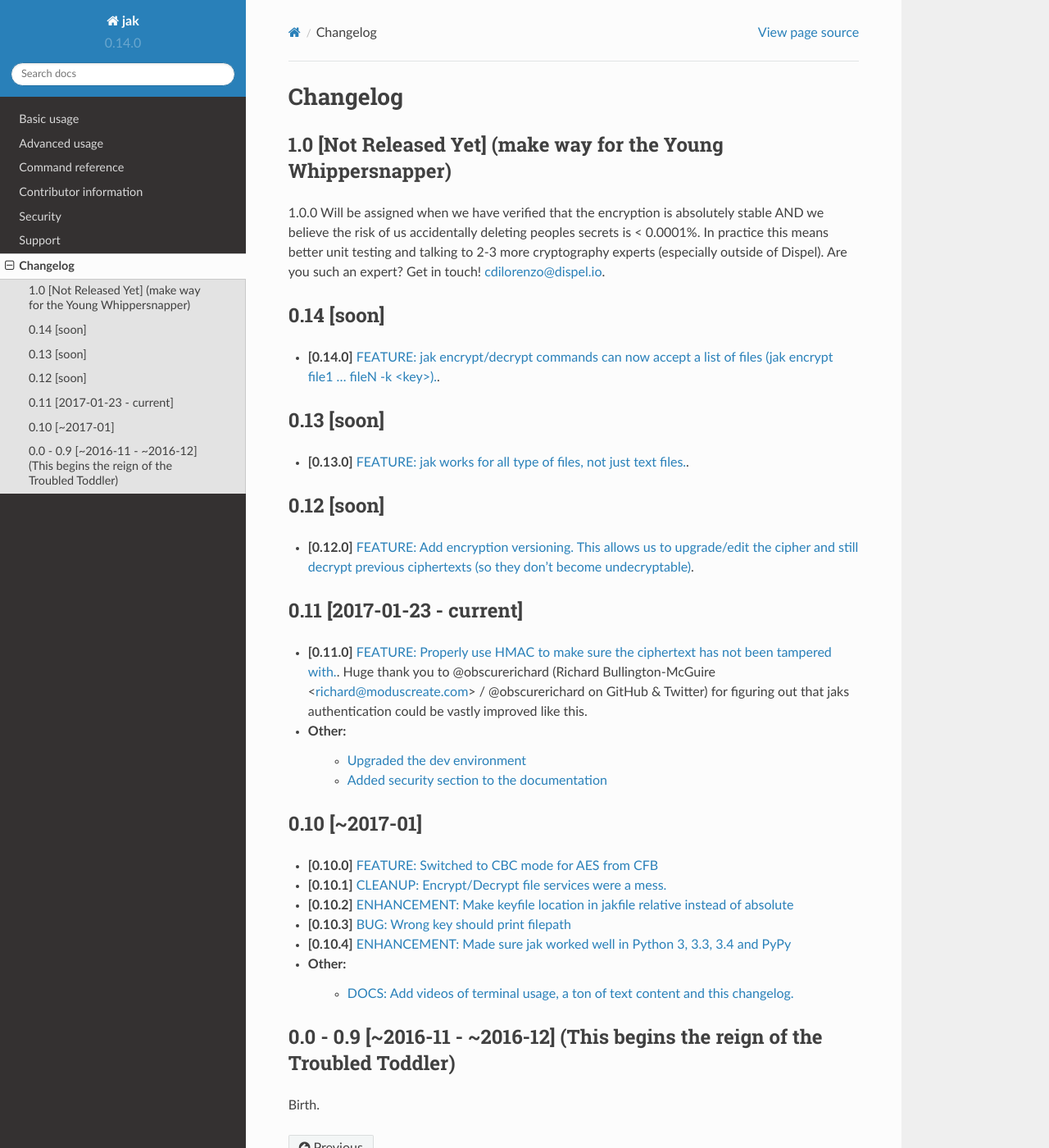
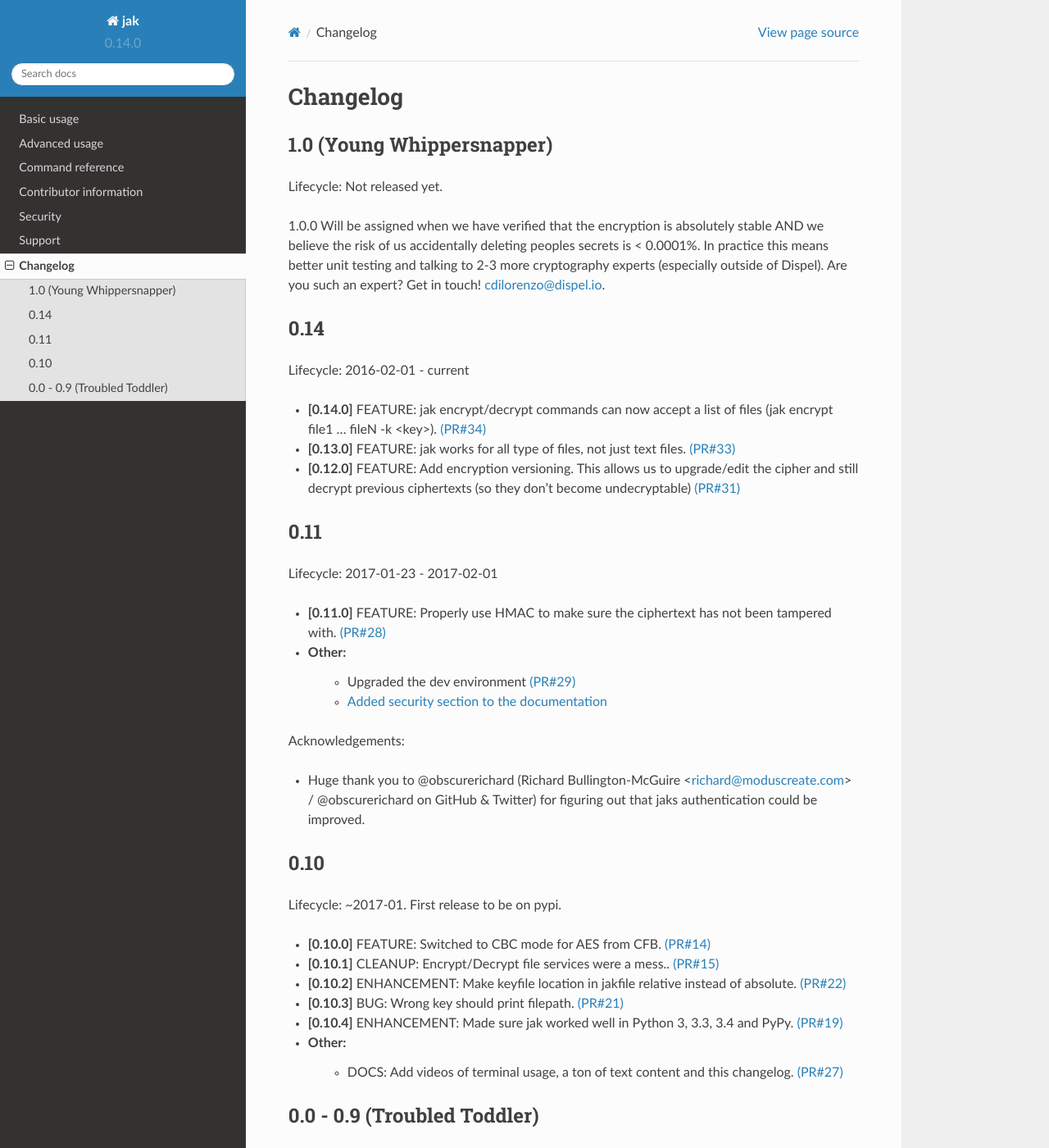
Before and after one commit to dispel/jak, a Sphinx documentation site: the page built from docs/changelog.rst, in a window 1280 px wide and 1400 px high. Shown: the whole window at 82% size. Built offline with Sphinx 7.4.7 and the Read the Docs theme 2.0.0, drawn with Linux system fonts in a browser that asks for light colours; nearby versions of some CDN libraries; library files that are not in the unit come from our copies; some of the changed text lies outside the part shown.

Commit message:
clean up the changelog.

```diff
--- a/docs/changelog.rst
+++ b/docs/changelog.rst
@@ -4,55 +4,59 @@
 Changelog
 =========
 
-1.0 [Not Released Yet] (make way for the Young Whippersnapper)
---------------------------------------------------------------
+
+1.0 (Young Whippersnapper)
+--------------------------
+
+Lifecycle: Not released yet.
 
 1.0.0 Will be assigned when we have verified that the encryption is absolutely stable AND
 we believe the risk of us accidentally deleting peoples secrets is < 0.0001%. In practice this means better unit testing and talking to 2-3 more cryptography experts (especially outside of Dispel). Are you such an expert? Get in touch! cdilorenzo@dispel.io.
 
 
-0.14 [soon]
------------
+0.14
+----
 
-* **[0.14.0]** `FEATURE: jak encrypt/decrypt commands can now accept a list of files (jak encrypt file1 ... fileN -k <key>). <https://github.com/dispel/jak/pull/34>`_.
+Lifecycle: 2016-02-01 - current
+
+* **[0.14.0]** FEATURE: jak encrypt/decrypt commands can now accept a list of files (jak encrypt file1 ... fileN -k <key>). `(PR#34) <https://github.com/dispel/jak/pull/34>`_
+* **[0.13.0]** FEATURE: jak works for all type of files, not just text files. `(PR#33) <https://github.com/dispel/jak/pull/33>`_
+* **[0.12.0]** FEATURE: Add encryption versioning. This allows us to upgrade/edit the cipher and still decrypt previous ciphertexts (so they don't become undecryptable) `(PR#31) <https://github.com/dispel/jak/pull/31>`_
 
 
+0.11
+----
 
-0.13 [soon]
------------
+Lifecycle: 2017-01-23 - 2017-02-01
 
-* **[0.13.0]** `FEATURE: jak works for all type of files, not just text files. <https://github.com/dispel/jak/pull/33>`_.
+* **[0.11.0]** FEATURE: Properly use HMAC to make sure the ciphertext has not been tampered with. `(PR#28) <https://github.com/dispel/jak/pull/28>`_
+
+* Other:
+   * Upgraded the dev environment `(PR#29) <https://github.com/dispel/jak/pull/29>`_
+   * :ref:`Added security section to the documentation <security>`
+
+Acknowledgements:
+
+* Huge thank you to @obscurerichard (Richard Bullington-McGuire <richard@moduscreate.com> / @obscurerichard on GitHub & Twitter) for figuring out that jaks authentication could be improved.
 
 
-0.12 [soon]
------------
+0.10
+----
 
-* **[0.12.0]** `FEATURE: Add encryption versioning. This allows us to upgrade/edit the cipher and still decrypt previous ciphertexts (so they don't become undecryptable) <https://github.com/dispel/jak/pull/31>`_.
+Lifecycle: ~2017-01. First release to be on pypi.
+
+* **[0.10.0]** FEATURE: Switched to CBC mode for AES from CFB. `(PR#14) <https://github.com/dispel/jak/pull/14>`_
+* **[0.10.1]** CLEANUP: Encrypt/Decrypt file services were a mess.. `(PR#15) <https://github.com/dispel/jak/pull/15>`_
+* **[0.10.2]** ENHANCEMENT: Make keyfile location in jakfile relative instead of absolute. `(PR#22) <https://github.com/dispel/jak/pull/22>`_
+* **[0.10.3]** BUG: Wrong key should print filepath. `(PR#21) <https://github.com/dispel/jak/pull/21>`_
+* **[0.10.4]** ENHANCEMENT: Made sure jak worked well in Python 3, 3.3, 3.4 and PyPy. `(PR#19) <https://github.com/dispel/jak/pull/19>`_
+* Other:
+   * DOCS: Add videos of terminal usage, a ton of text content and this changelog. `(PR#27) <https://github.com/dispel/jak/pull/27>`_
 
 
-0.11 [2017-01-23 - current]
----------------------------
+0.0 - 0.9 (Troubled Toddler)
+----------------------------
 
-* **[0.11.0]** `FEATURE: Properly use HMAC to make sure the ciphertext has not been tampered with. <https://github.com/dispel/jak/pull/28>`_. Huge thank you to @obscurerichard (Richard Bullington-McGuire <richard@moduscreate.com> / @obscurerichard on GitHub & Twitter) for figuring out that jaks authentication could be vastly improved like this.
-
-* Other:
-   * `Upgraded the dev environment <https://github.com/dispel/jak/pull/29>`_
-   * :ref:`Added security section to the documentation <security>`
-
-
-0.10 [~2017-01]
----------------
-
-* **[0.10.0]** `FEATURE: Switched to CBC mode for AES from CFB <https://github.com/dispel/jak/pull/14>`_
-* **[0.10.1]** `CLEANUP: Encrypt/Decrypt file services were a mess. <https://github.com/dispel/jak/pull/15>`_
-* **[0.10.2]** `ENHANCEMENT: Make keyfile location in jakfile relative instead of absolute <https://github.com/dispel/jak/pull/22>`_
-* **[0.10.3]** `BUG: Wrong key should print filepath <https://github.com/dispel/jak/pull/21>`_
-* **[0.10.4]** `ENHANCEMENT: Made sure jak worked well in Python 3, 3.3, 3.4 and PyPy <https://github.com/dispel/jak/pull/19>`_
-* Other:
-   * `DOCS: Add videos of terminal usage, a ton of text content and this changelog. <https://github.com/dispel/jak/pull/27>`_
-
-
-0.0 - 0.9 [~2016-11 - ~2016-12] (This begins the reign of the Troubled Toddler)
--------------------------------------------------------------------------------
+Lifecycle: ~2016-11 - ~2016-12
 
 Birth.
```
